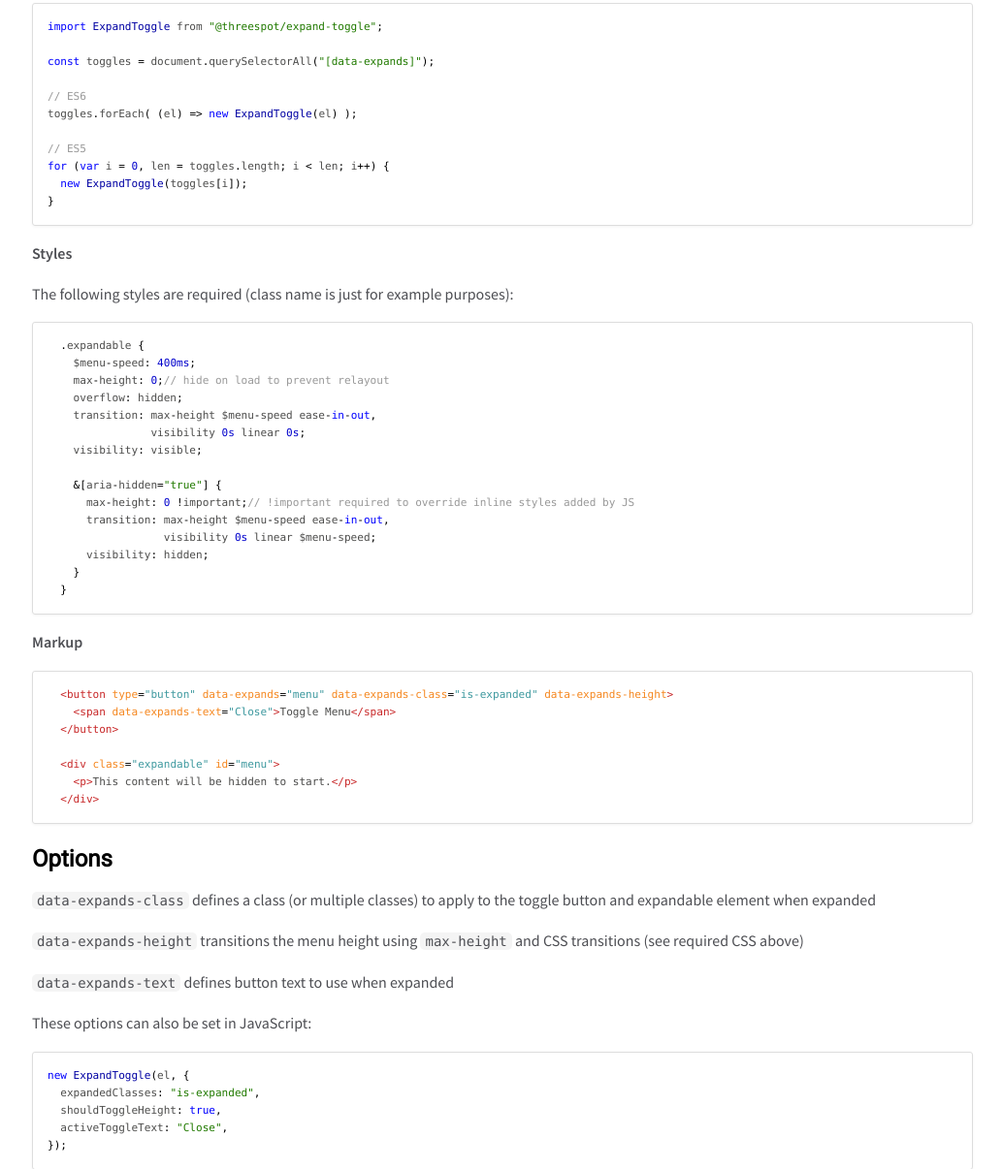
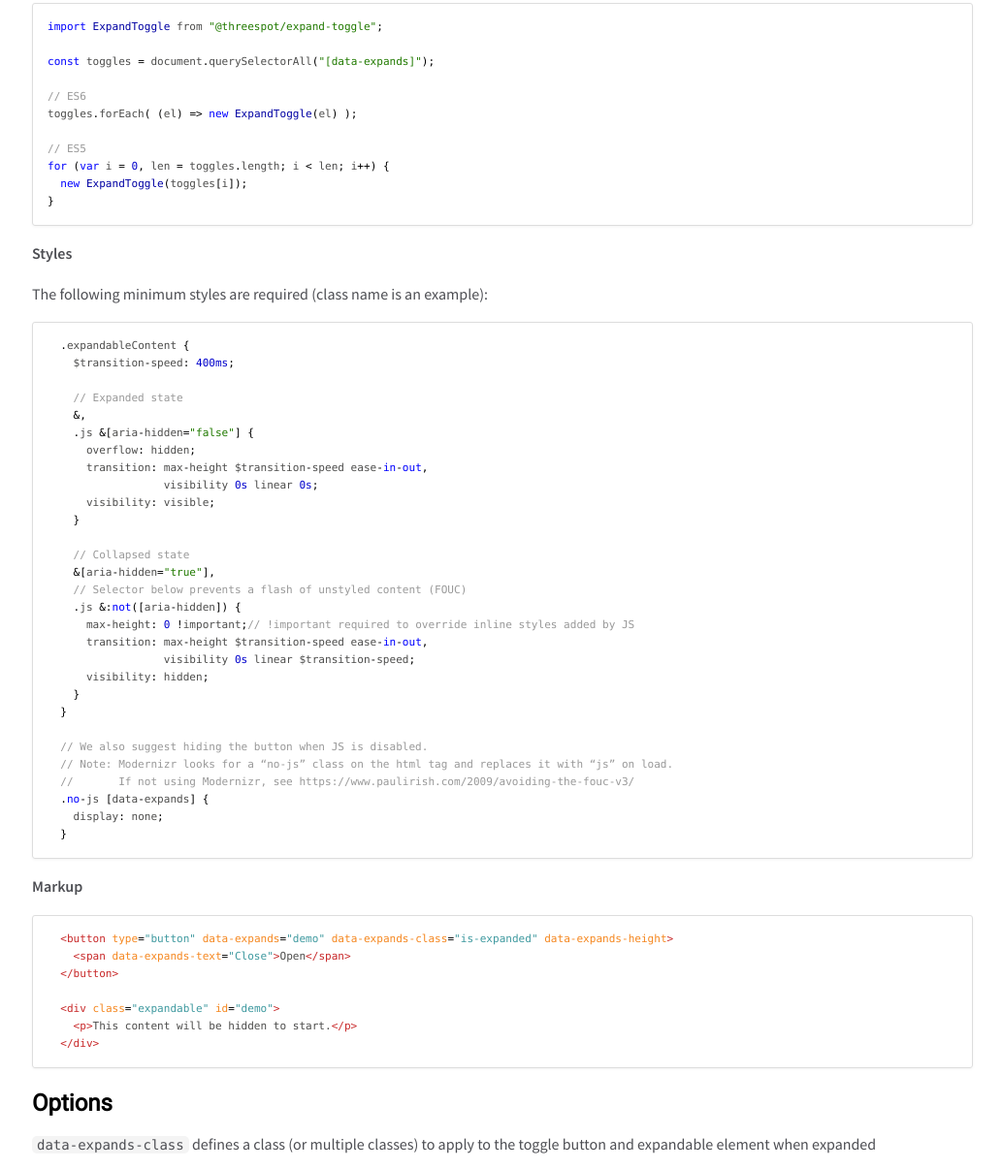
Before and after one commit to Threespot/expand-toggle, a website built with webpack: page docs/index.html in a window 1280 px wide. Shown: the part 1027-2233 px from the top of the page at 97% size, without its empty margins (247-1280 px from the left). Built offline with nearby package versions, Linux system fonts and the light colour scheme.

Commit message:
version 1.0.2

```diff
--- a/docs/index.html
+++ b/docs/index.html
@@ -65,27 +65,41 @@ toggles.forEach( (el) => new ExpandToggle(el) );
 for (var i = 0, len = toggles.length; i &lt; len; i++) {
   new ExpandToggle(toggles[i]);
 }</code></pre><p><strong>Styles</strong></p>
-<p>The following styles are required (class name is just for example purposes):</p>
-<pre class="prettyprint source lang-scss"><code>  .expandable {
-    $menu-speed: 400ms;
-    max-height: 0;// hide on load to prevent relayout
-    overflow: hidden;
-    transition: max-height $menu-speed ease-in-out,
-                visibility 0s linear 0s;
-    visibility: visible;
+<p>The following minimum styles are required (class name is an example):</p>
+<pre class="prettyprint source lang-scss"><code>  .expandableContent {
+    $transition-speed: 400ms;
 
-    &[aria-hidden=&quot;true&quot;] {
+    // Expanded state
+    &,
+    .js &[aria-hidden=&quot;false&quot;] {
+      overflow: hidden;
+      transition: max-height $transition-speed ease-in-out,
+                  visibility 0s linear 0s;
+      visibility: visible;
+    }
+
+    // Collapsed state
+    &[aria-hidden=&quot;true&quot;],
+    // Selector below prevents a flash of unstyled content (FOUC)
+    .js &:not([aria-hidden]) {
       max-height: 0 !important;// !important required to override inline styles added by JS
-      transition: max-height $menu-speed ease-in-out,
-                  visibility 0s linear $menu-speed;
+      transition: max-height $transition-speed ease-in-out,
+                  visibility 0s linear $transition-speed;
       visibility: hidden;
     }
+  }
+
+  // We also suggest hiding the button when JS is disabled.
+  // Note: Modernizr looks for a “no-js” class on the html tag and replaces it with “js” on load.
+  //       If not using Modernizr, see https://www.paulirish.com/2009/avoiding-the-fouc-v3/
+  .no-js [data-expands] {
+    display: none;
   }</code></pre><p><strong>Markup</strong></p>
-<pre class="prettyprint source lang-html"><code>  &lt;button type=&quot;button&quot; data-expands=&quot;menu&quot; data-expands-class=&quot;is-expanded&quot; data-expands-height>
-    &lt;span data-expands-text=&quot;Close&quot;>Toggle Menu&lt;/span>
+<pre class="prettyprint source lang-html"><code>  &lt;button type=&quot;button&quot; data-expands=&quot;demo&quot; data-expands-class=&quot;is-expanded&quot; data-expands-height>
+    &lt;span data-expands-text=&quot;Close&quot;>Open&lt;/span>
   &lt;/button>
 
-  &lt;div class=&quot;expandable&quot; id=&quot;menu&quot;>
+  &lt;div class=&quot;expandable&quot; id=&quot;demo&quot;>
     &lt;p>This content will be hidden to start.&lt;/p>
   &lt;/div></code></pre><h3>Options</h3><p><code>data-expands-class</code> defines a class (or multiple classes) to apply to the toggle button and expandable element when expanded</p>
 <p><code>data-expands-height</code> transitions the menu height using <code>max-height</code> and CSS transitions (see required CSS above)</p>
@@ -110,7 +124,7 @@ for (var i = 0, len = toggles.length; i &lt; len; i++) {
 <br class="clear">
 
 <footer>
-    Generated by <a href="https://github.com/jsdoc3/jsdoc">JSDoc 3.5.5</a> on Wed Mar 21 2018 17:04:56 GMT-0400 (EDT) using the Minami theme.
+    Generated by <a href="https://github.com/jsdoc3/jsdoc">JSDoc 3.5.5</a> on Thu Mar 22 2018 13:02:28 GMT-0400 (EDT) using the Minami theme.
 </footer>
 
 <script>prettyPrint();</script>
--- a/package.json
+++ b/package.json
@@ -1,6 +1,6 @@
 {
   "name": "@threespot/expand-toggle",
-  "version": "1.0.1",
+  "version": "1.0.2",
   "description": "Simple and accessible expandable functionality, similar to jQuery’s `slideToggle()` method.",
   "main": "index.js",
   "homepage": "https://threespot.github.io/expand-toggle/",
```
Also changed, not shown: docs/index.js.html (+1 -1 lines), docs/module.exports.html (+1 -1 lines).
